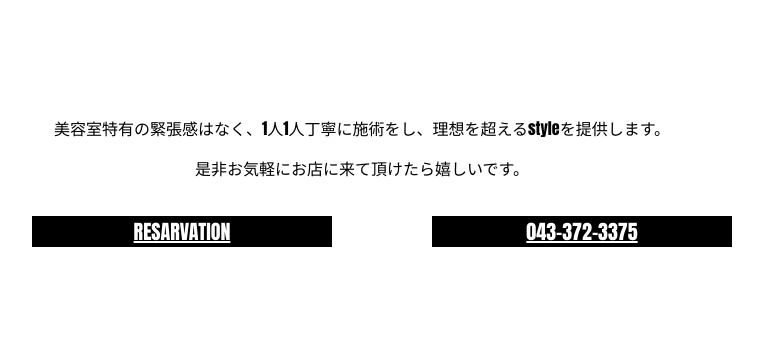
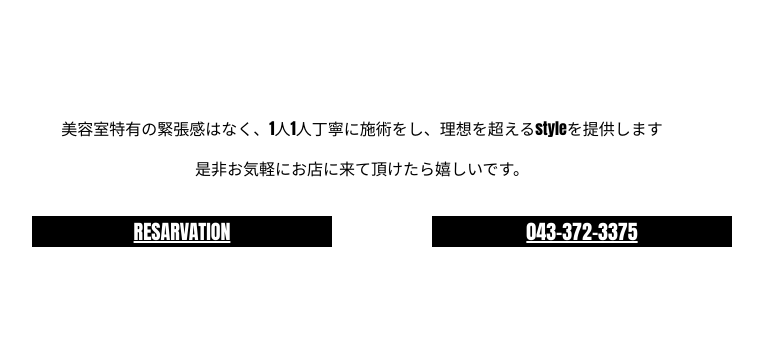
Before and after one commit to falcon8955/falcon8955.github.io, a plain HTML site: page index.html in a window 1280 px wide. Shown: the part 405-769 px from the top of the page, without its empty margins (278-1041 px from the left). Drawn offline with Linux system fonts and the light colour scheme.

Commit message:
Update index.html

```diff
--- a/index.html
+++ b/index.html
@@ -33,7 +33,7 @@
           <h1>SINCE2021</h1>
 
           <div class="concept">
-            <p>美容室特有の緊張感はなく、1人1人丁寧に施術をし、理想を超えるstyleを提供します。</p>
+            <p>美容室特有の緊張感はなく、1人1人丁寧に施術をし、理想を超えるstyleを提供します</p>
             <p>是非お気軽にお店に来て頂けたら嬉しいです。</p>
           </div>
 
```
